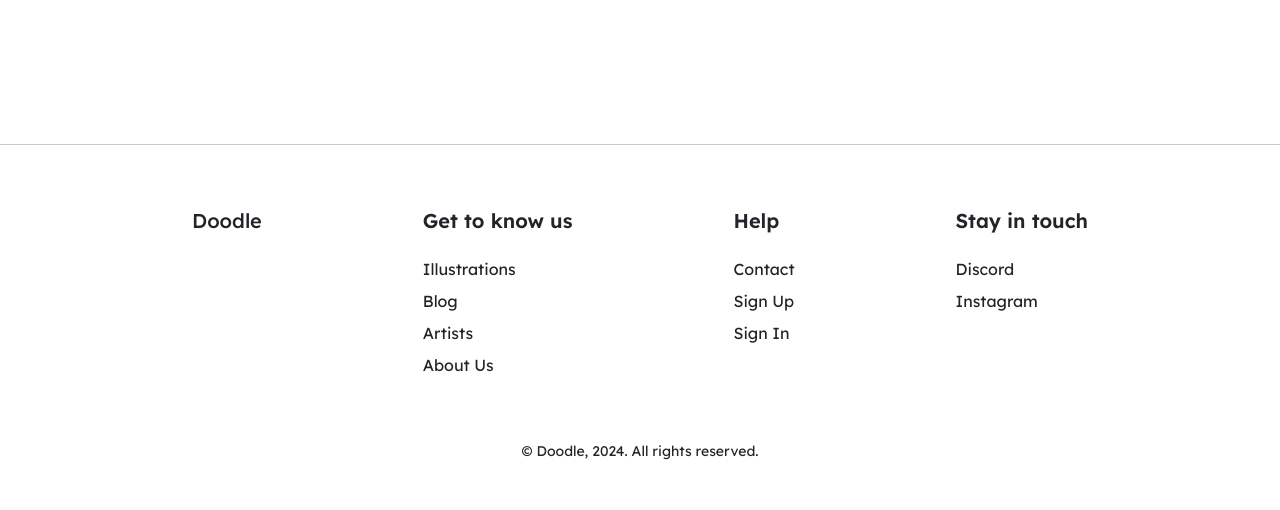
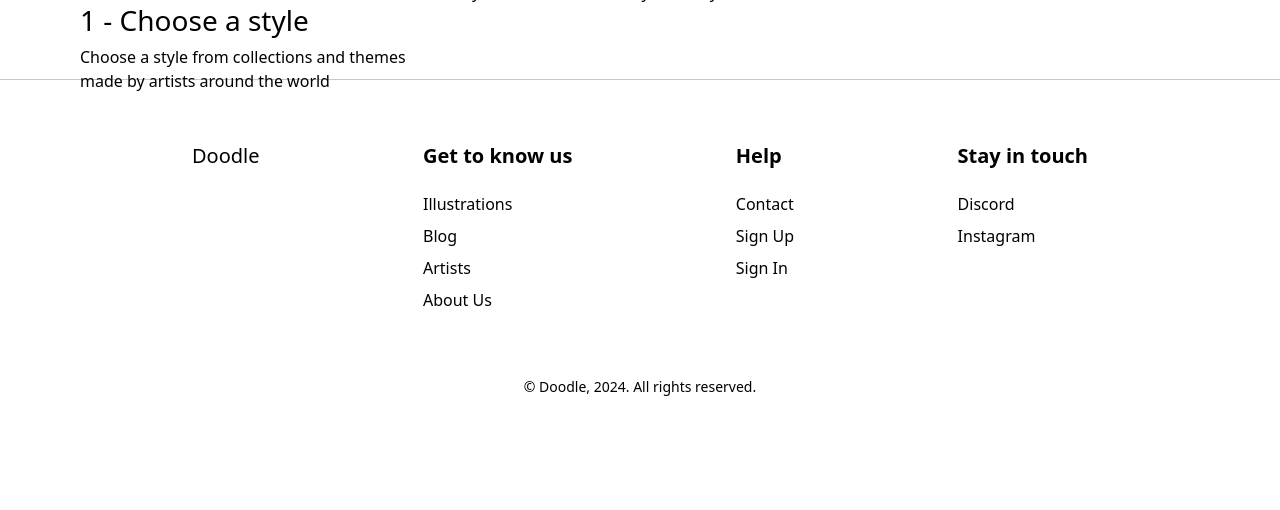
Before and after one commit to techyargonn/big-project, a Django app: page / in a window 1280 px wide. Shown: the part 956-1466 px from the top of the page. After the commit the page ends 1352 px from the top, so only its background shows below. Run offline with Django 5.2, Linux system fonts and the light colour scheme.

Commit message:
Added content in main page and updating navbar

```diff
--- a/illustrations/templates/illustrations/index.html
+++ b/illustrations/templates/illustrations/index.html
@@ -2,86 +2,73 @@
 {% load static %}
 {% block content %}
 
-<nav class="navbar navbar-expand-lg">
-    <div class="container-fluid">
-      <a class="navbar-brand text-dark" href="/">Doodle</a>
-      <button class="navbar-toggler" type="button" data-bs-toggle="collapse" data-bs-target="#navbarSupportedContent" aria-controls="navbarSupportedContent" aria-expanded="false" aria-label="Toggle navigation">
-        <span class="navbar-toggler-icon"></span>
-      </button>
-      <div class="collapse navbar-collapse" id="navbarSupportedContent">
-        <ul class="navbar-nav me-auto mb-2 mb-lg-0">
-          <li class="nav-item">
-            <a class="nav-link active text-dark" aria-current="page" href="/">Illustrations</a>
-          </li>
-          <li class="nav-item">
-            <a class="nav-link text-dark" href="{% url 'artists' %}">Artists</a>
-          </li>
-        </ul>
-        <button type="button" class="btn btn-outline-success" style="margin-right: 8px;">Sign up</button>
-        <button type="button" class="btn btn-success">Login</button>
-      </div>
-    </div>
-  </nav>
+
 
   <div style="height: 300px; width: 100%;" class="text-center">
-    <h1 class="text-dark" style="margin-top: 180px;">Share your Illustrations with people like you</h1>
-    <p class="text-dark">Create, share your creativity with artists across the globe. Try it! it is kind of fun</p>
+    <h1 class="text-black" style="margin-top: 180px;">Share your Illustrations with people like you</h1>
+    <p class="text-black">Create, share your creativity with artists across the globe. Try it! it is kind of fun</p>
     <button type="button" class="btn btn-outline-success btn-lg">Get Started!</button>
     <button type="button" class="btn btn-outline-success btn-lg">Learn More</button>
   </div>
 
-  <div class="" style="height: 500px; width: 100%;">
-    <h2  class="text-center text-dark mt-5">How does Doodle makes sharing your<br> projects simple and fun?</h2>
-
-    <div class="grid text-left">
-      <div class="g-col-6">
-        <h3 class="text-dark">Worry-Free license</h3>
-        <p class="text-dark">The Doodle license allows you to use every available graphic for personal and commercial purposes without the need for attribution.</p>
+  <div class="" style="width: 100%;">
+    <h2  class="text-center text-black mt-5">How does Doodle makes sharing your<br> projects simple and fun?</h2>
+    <main style="max-width: 1200px; margin: 30px auto; padding: 0 20px; width: 100%; display: grid; grid-auto-rows: 370px; grid-template-columns: repeat(auto-fill, minmax(300px, 1fr)); grid-gap: 1em;">
+      <div style="border-radius: 10px; padding: 20px; color: #000;">
+        <img src="{% static 'assets/step-1.png' %}">
+        <h3 style="margin-top: 5px;">1 - Choose a style</h3>
+        <p>Choose a style from collections and themes made by artists around the world</p>
       </div>
-      <div class="g-col-6">
-        <h3 class="text-dark">You have the control</h3>
-        <p class="text-dark">Doodle gives you control on every little piece of your artwork, you can share your artworkand create a perfect art portfolio</p>
+      <div style="border-radius: 10px; padding: 20px; color: #000;">
+        <img src="{% static 'assets/step-2.png' %}" style="height: 208px; width: 278px;">
+        <h3 style="margin-top: 8px;">2 - Create your art</h3>
+        <p>Play around the variations until you create your own art that tells your story</p>
       </div>
-    </div>
+      <div style="border-radius: 10px; padding: 20px; color: #000;">
+        <img src="{% static 'assets/step-3.png' %}" style="height: 208px; width: 316px;">
+        <h3 style="margin-top: 5px;">3 - Share it on Doodle</h3>
+        <p>Now everything is done so share it on Doodle to be it someone's style</p>
+      </div>
+    </main>
   </div>
 
   <hr>
   <div class="blockcode">
 
-    <footer class="page-footer text-dark">
+    <footer class="page-footer text-black">
       <div class="d-flex flex-column mx-auto py-5" style="width: 70%">
         <div class="d-flex flex-wrap justify-content-between">
           <div class="align-self-center">
-            <a href="/#" class="d-flex align-items-center p-0 text-dark" style="text-decoration: none;">
-              <span class="h5 font-weight-bold text-dark" style="margin-bottom: 160px;">Doodle</span>
+            <a href="/#" class="d-flex align-items-center p-0 text-black" style="text-decoration: none;">
+              <span class="h5 font-weight-bold text-black" style="margin-bottom: 160px;">Doodle</span>
             </a>
           </div>
           <div>
             <p class="h5 mb-4" style="font-weight: 600">Get to know us</p>
             <ul class="p-0" style="list-style: none; cursor: pointer">
               <li class="my-2">
-                <a class="text-dark" href="/" style="text-decoration: none;">Illustrations</a>
+                <a class="text-black" href="/" style="text-decoration: none;">Illustrations</a>
               </li>
               <li class="my-2">
-                <a class="text-dark" href="/" style="text-decoration: none;">Blog</a>
+                <a class="text-black" href="/" style="text-decoration: none;">Blog</a>
               </li>
               <li class="my-2">
-                <a class="text-dark" href="{% url 'artists' %}" style="text-decoration: none;">Artists</a>
+                <a class="text-black" href="{% url 'artists' %}" style="text-decoration: none;">Artists</a>
               </li>
-              <li class="my-2"><a class="text-dark" href="/" style="text-decoration: none;">About Us</a></li>
+              <li class="my-2"><a class="text-black" href="/" style="text-decoration: none;">About Us</a></li>
             </ul>
           </div>
           <div>
             <p class="h5 mb-4" style="font-weight: 600">Help</p>
             <ul class="p-0" style="list-style: none; cursor: pointer">
               <li class="my-2">
-                <a class="text-dark" href="{% url 'contact' %}" style="text-decoration: none;">Contact</a>
+                <a class="text-black" href="{% url 'contact' %}" style="text-decoration: none;">Contact</a>
               </li>
               <li class="my-2">
-                <a class="text-dark" href="/" style="text-decoration: none;">Sign Up</a>
+                <a class="text-black" href="/" style="text-decoration: none;">Sign Up</a>
               </li>
               <li class="my-2">
-                <a class="text-dark" href="/" style="text-decoration: none;">Sign In</a>
+                <a class="text-black" href="/" style="text-decoration: none;">Sign In</a>
               </li>
             </ul>
           </div>
@@ -89,10 +76,10 @@
             <p class="h5 mb-4" style="font-weight: 600">Stay in touch</p>
             <ul class="p-0" style="list-style: none; cursor: pointer">
               <li class="my-2">
-                <a class="text-dark" href="/" style="text-decoration: none;">Discord</a>
+                <a class="text-black" href="/" style="text-decoration: none;">Discord</a>
               </li>
               <li class="my-2">
-                <a class="text-dark" href="/" style="text-decoration: none;">Instagram</a>
+                <a class="text-black" href="/" style="text-decoration: none;">Instagram</a>
               </li>
             </ul>
           </div>
--- a/templates/base.html
+++ b/templates/base.html
@@ -5,6 +5,7 @@
     <meta charset="UTF-8">
     <meta name="viewport" content="width=device-width, initial-scale=1.0">
     <link href="https://cdn.jsdelivr.net/npm/bootstrap@5.3.3/dist/css/bootstrap.min.css" rel="stylesheet" integrity="sha384-QWTKZyjpPEjISv5WaRU9OFeRpok6YctnYmDr5pNlyT2bRjXh0JMhjY6hW+ALEwIH" crossorigin="anonymous">
+    <link rel="stylesheet" href="{% static 'style.css' %}">
     <link rel="preconnect" href="https://fonts.googleapis.com">
     <link rel="preconnect" href="https://fonts.gstatic.com" crossorigin>
     <link href="https://fonts.googleapis.com/css2?family=Lexend:wght@100..900&display=swap" rel="stylesheet">
@@ -29,12 +30,13 @@ background: #fff;
 background: #000;
 border-radius: 10px;
 }
+
   </style>
 
     {% endblock %}
 
 </head>
-<body style="background-color: #fff; font-family: 'Lexend', sans-serif;">
+<body>
     {% block content %}
 
     {% endblock %}
```
Also changed, not shown: illustrations/templates/illustrations/artists.html (+20 -20 lines), illustrations/templates/illustrations/contact.html (+19 -15 lines), static/doodle1.png (deleted), static/step-1.png (added), static/step-2.png (added), static/step-3.png (added).
